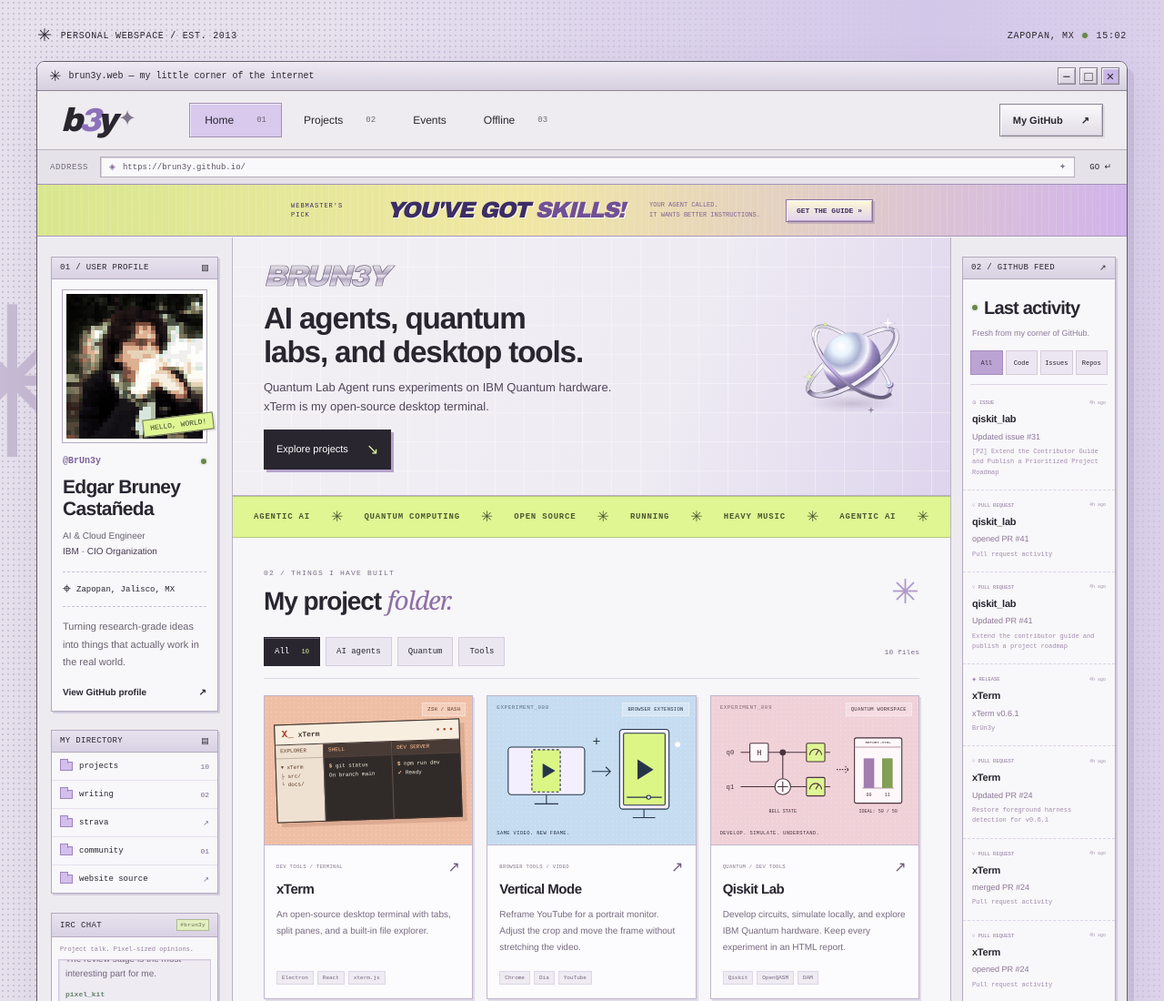
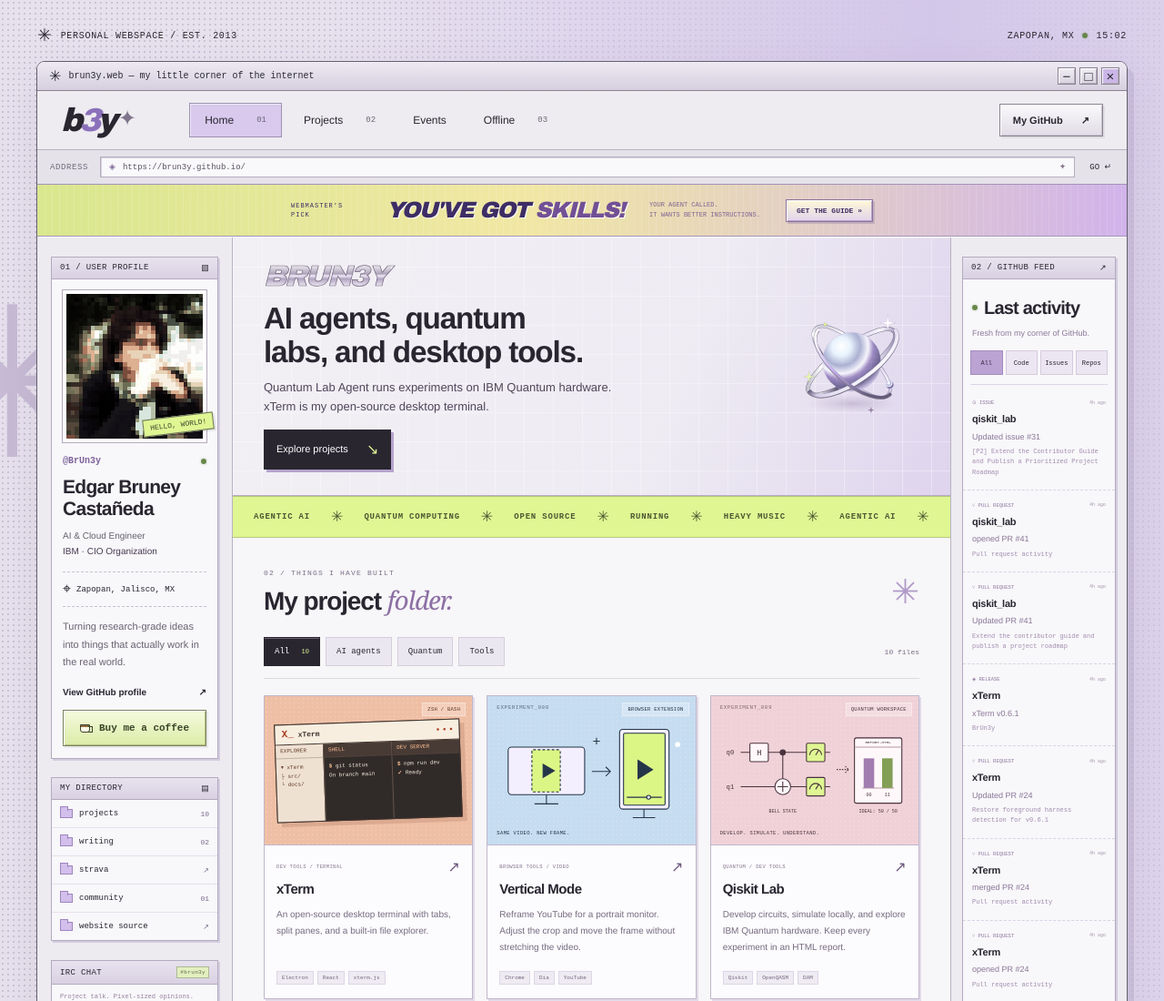
Before and after one commit to BrUn3y/BrUn3y.github.io, a plain HTML site: page index.html in a window 1280 px wide. Shown: the top 1100 px of the page at 91% size. Drawn offline with Linux system fonts and the light colour scheme; no server answers.

Commit message:
Add a retro Buy Me a Coffee button

```diff
--- a/index.html
+++ b/index.html
@@ -34,7 +34,7 @@
     <link rel="canonical" href="https://brun3y.github.io/">
     <link rel="alternate" type="application/rss+xml" title="Brun3y's notes on Medium" href="https://medium.com/feed/@brun3y">
     <link rel="icon" type="image/svg+xml" href="site/assets/favicon.svg">
-    <link rel="stylesheet" href="site/style.css?v=home-events-1">
+    <link rel="stylesheet" href="site/style.css?v=coffee-1">
     <script src="site/app.js" defer></script>
     <script src="site/chat.js?v=2" defer></script>
     <script src="site/activity.js" defer></script>
@@ -79,6 +79,9 @@
               <div class="location"><span aria-hidden="true">⌖</span> Zapopan, Jalisco, MX</div>
               <p class="profile-bio">Turning research-grade ideas into things that actually work in the real world.</p>
               <a class="profile-link" href="https://github.com/BrUn3y" target="_blank" rel="noopener noreferrer">View GitHub profile <span aria-hidden="true">↗</span></a>
+              <a class="bevel-button coffee-button" id="support" href="https://buymeacoffee.com/brun3y" target="_blank" rel="noopener noreferrer">
+                <span class="coffee-icon" aria-hidden="true"></span><span>Buy me a coffee</span>
+              </a>
             </div>
           </section>
           <nav class="directory retro-panel" aria-label="Personal directory">
--- a/site/style.css
+++ b/site/style.css
@@ -75,6 +75,33 @@ h1, h2, h3, h4, p { margin: 0; }
 .profile-bio { font-size: 11px; line-height: 1.75; color: #6a6372; margin-top: 12px; }
 .profile-link { display: flex; justify-content: space-between; gap: 6px; font-size: 10px; font-weight: 600; margin-top: 16px; }
 .profile-link:hover { color: #745398; }
+.coffee-button {
+  width: 100%;
+  min-height: 40px;
+  margin-top: 12px;
+  padding: 6px 7px;
+  gap: 7px;
+  border-color: #798559;
+  background: linear-gradient(#f5fadf, #dceca6);
+  box-shadow: inset 1px 1px #fff, inset -1px -1px #b1be83, 2px 2px 0 #29263012;
+  color: #384428;
+  font: bold 11px/1.3 var(--mono);
+  text-align: center;
+  white-space: normal;
+}
+.coffee-button:hover { background: #e9f4b9; }
+.coffee-icon {
+  position: relative;
+  flex: none;
+  width: 11px;
+  height: 9px;
+  margin-right: 3px;
+  border: 1px solid currentColor;
+  border-radius: 0 0 3px 3px;
+  background: #fff9e8;
+  box-shadow: inset 0 2px #906a43;
+}
+.coffee-icon::after { content: ''; position: absolute; top: 1px; right: -4px; width: 4px; height: 5px; border: 1px solid currentColor; border-left: 0; }
 .directory { margin-top: 20px; }
 .directory > a { display: flex; align-items: center; gap: 7px; padding: 10px 9px; font: 9px var(--mono); border-bottom: 1px solid #e6e1ec; }
 .directory > a:last-child { border: 0; }
```
